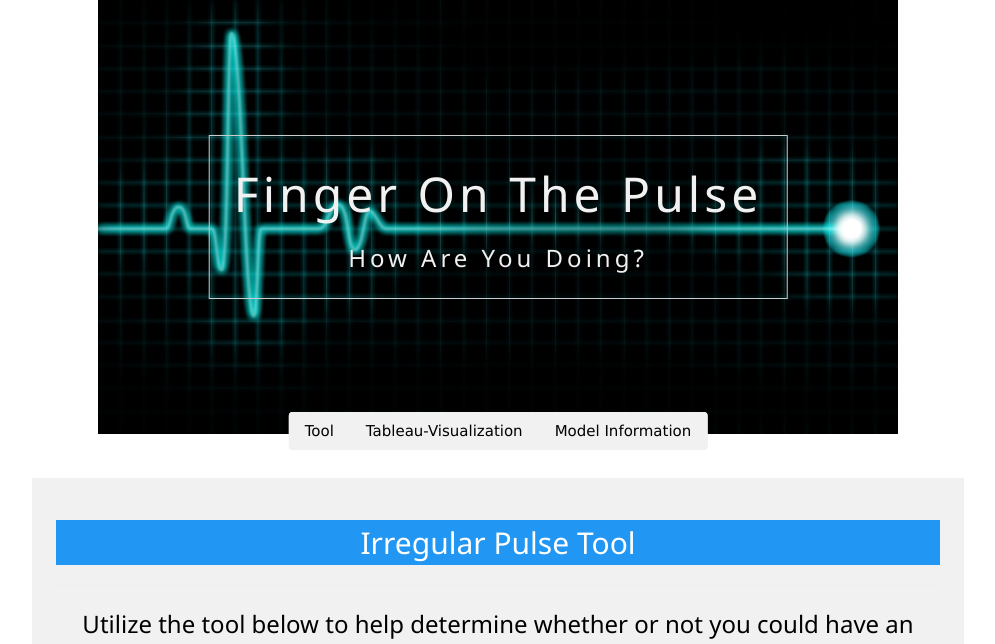
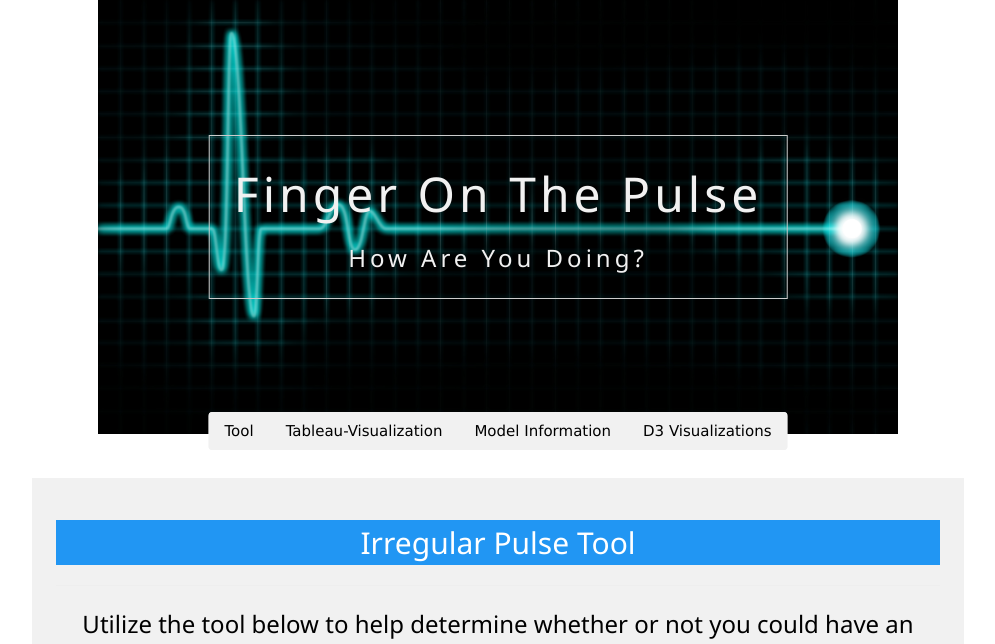
Before and after one commit to Kinnaribadal/Final-Project, a Flask app: page / in a window 1280 px wide. Shown: the top 644 px of the page, without its empty margins (142-1137 px from the left). Run offline with Flask 2, Linux system fonts and the light colour scheme; parts of the project's set-up code (start-up, migrations or seed data) failed here and were passed over; some libraries are stand-ins or nearby versions.

Commit message:
Added in webpage links and fixed minor errors

```diff
--- a/Website/Templates/Homepage.html
+++ b/Website/Templates/Homepage.html
@@ -22,6 +22,7 @@
   <a href="Homepage.html" class="w3-bar-item w3-button">Tool</a>
   <a href="https://public.tableau.com/profile/kinnari.patel7104#!/vizhome/PULSEREGULARORIRREGULAR/MAINPAGE" class="w3-bar-item w3-button">Tableau-Visualization</a>
   <a href="https://github.com/Kinnaribadal/Final-Project/blob/main/Jupyter/machine_learning.ipynb" class="w3-bar-item w3-button">Model Information</a>
+  <a href="http://127.0.0.1:5000/multiple" class="w3-bar-item w3-button">D3 Visualizations</a>
 </div>
 </header>
 
@@ -31,6 +32,7 @@
   <a href="Homepage.html" class="w3-bar-item w3-button">Tool</a>
   <a href="https://public.tableau.com/profile/kinnari.patel7104#!/vizhome/PULSEREGULARORIRREGULAR/MAINPAGE" class="w3-bar-item w3-button">Tableau-Visualization</a>
   <a href="https://github.com/Kinnaribadal/Final-Project/blob/main/Jupyter/machine_learning.ipynb" class="w3-bar-item w3-button">Model Information</a>
+  <a href="http://127.0.0.1:5000/multiple" class="w3-bar-item w3-button">D3 Visualizations</a>
 </div>
 </div>
 <!-- Page content -->
--- a/Website/Templates/Model.html
+++ b/Website/Templates/Model.html
@@ -31,6 +31,7 @@
     <a href="Homepage.html#Tool" class="w3-bar-item w3-button">Tool</a>
     <a href="Homepage.html#Information" class="w3-bar-item w3-button">Information</a>
     <a href="Model.html" class="w3-bar-item w3-button">Model Information</a>
+    <a href="http://127.0.0.1:5000/multiple" class="w3-bar-item w3-button">D3 Visualizations</a>
   </div>
   </div>
 
@@ -39,6 +40,7 @@
     <a href="#Tool" class="w3-bar-item w3-button">Tool</a>
     <a href="#contact" class="w3-bar-item w3-button">Contact</a>
     <a href="C:\Users\pburn\Documents\Python Scripts\Projects\Final Project\Final-Project\Website\Model.html" class="w3-bar-item w3-button">Model Information</a>
+    <a href="http://127.0.0.1:5000/multiple" class="w3-bar-item w3-button">D3 Visualizations</a>
   </div>
 </header>
 
--- a/Website/Templates/Results.html
+++ b/Website/Templates/Results.html
@@ -39,6 +39,7 @@
   <a href="Homepage.html#Tool" class="w3-bar-item w3-button">Tool</a>
   <a href="https://public.tableau.com/profile/kinnari.patel7104#!/vizhome/PULSEREGULARORIRREGULAR/MAINPAGE" class="w3-bar-item w3-button">Tableau-Visualization</a>
   <a href="https://github.com/Kinnaribadal/Final-Project/blob/main/Jupyter/machine_learning.ipynb" class="w3-bar-item w3-button">Model Information</a>
+  <a href="http://127.0.0.1:5000/multiple" class="w3-bar-item w3-button">D3 Visualizations</a>
 </div>
 </header>
 
@@ -48,6 +49,7 @@
   <a href="Homepage.html#Tool" class="w3-bar-item w3-button">Tool</a>
   <a href="https://public.tableau.com/profile/kinnari.patel7104#!/vizhome/PULSEREGULARORIRREGULAR/MAINPAGE" class="w3-bar-item w3-button">Tableau-Visualization</a>
   <a href="https://github.com/Kinnaribadal/Final-Project/blob/main/Jupyter/machine_learning.ipynb" class="w3-bar-item w3-button">Model Information</a>
+  <a href="http://127.0.0.1:5000/multiple" class="w3-bar-item w3-button">D3 Visualizations</a>
 </div>
 </div>
 
```
